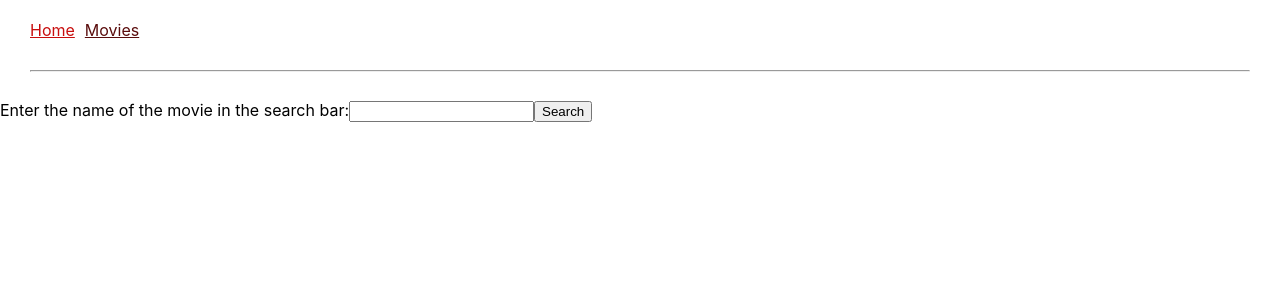
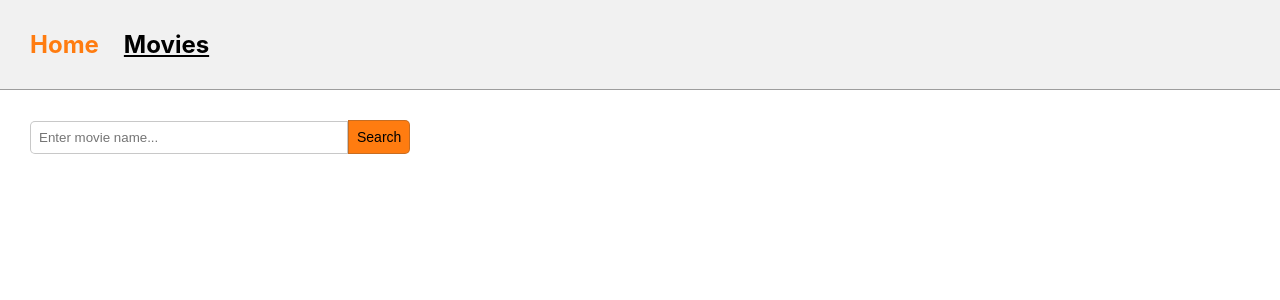
Before and after one commit to puerarongo/goit-react-hw-05-movies, a React (Create React App) app: page /movies in a window 1280 px wide. Shown: the top 300 px of the page. Built offline with nearby package versions, Linux system fonts and the light colour scheme.

Commit message:
add styles-1

```diff
--- a/src/components/homePage/HomePage.jsx
+++ b/src/components/homePage/HomePage.jsx
@@ -1,7 +1,7 @@
 import React, { useState, useEffect } from "react";
 import { Link } from "react-router-dom";
 import { trendingFilms } from "api/movieSearcher";
-//import styles from "./HomePage.module.css";
+import styles from "./HomePage.module.css";
 
 const HomePage = () => {
     const [film, setFilm] = useState([]);
@@ -18,16 +18,19 @@ const HomePage = () => {
 
 
     return (
-        <>
-            <h1>Trending today</h1>
-            <ul>
+        <div className={styles.container}>
+            <h1 className={styles.header}>Trending today</h1>
+            <ul className={styles.trends}>
                 {film.length > 0 && (
                     film.map(({ id, title }) => {
-                        return <li key={id}><Link to={`movies/${id}`}>{title}</Link></li>})
+                        return <li className={styles.movie__item} key={id}>
+                            <Link className={styles.movie__link} to={`movies/${id}`}>{title}</Link>
+                        </li>
+                    })
                     )
                 }
             </ul>
-        </>
+        </div>
     );
 };
 
--- a/src/components/homePage/HomePage.module.css
+++ b/src/components/homePage/HomePage.module.css
@@ -0,0 +1,33 @@
+.container {
+    padding: 0 30px;
+}
+
+.header {
+    font-size: 30px;
+    font-weight: 700;
+    color: rgb(255, 124, 16);
+    margin-bottom: 30px;
+}
+
+.trends {
+    list-style: square;
+}
+
+.movie__item {
+    margin-bottom: 10px;
+    color: rgb(255, 124, 16);
+}
+
+
+.movie__link {
+    font-size: 18px;
+    font-weight: 500;
+    color: rgb(0, 0, 0);
+
+    cursor: pointer;
+    text-decoration: none;
+}
+
+.movie__link:hover {
+    color: rgb(255, 124, 16);
+}
--- a/src/components/moviesPage/MoviesPage.jsx
+++ b/src/components/moviesPage/MoviesPage.jsx
@@ -1,12 +1,10 @@
 import React, { useState } from 'react';
 import { Link } from "react-router-dom";
-//import styles from "./MoviesPage.module.css";
+import styles from "./MoviesPage.module.css";
+import homePageStyles from "../homePage/HomePage.module.css";
 
 const MoviesPage = ({submit, films}) => {
     const [value, setValue] = useState("");
-
-    // const match = useMatch("/movies").pattern.path
-    // console.log(match)
 
     const inputHandler = e => {
         const { value } = e.currentTarget;
@@ -20,19 +18,19 @@ const MoviesPage = ({submit, films}) => {
     };
 
     return (
-        <div>
-            <form onSubmit={submitHandler}>
+        <div className={styles.container}>
+            <form className={styles.form} cnSubmit={submitHandler}>
                 <label>
-                    Enter the name of the movie in the search bar:
-                    <input type="text" value={value} onChange={inputHandler}></input>
+                    <input className={styles.form__input} placeholder="Enter movie name..."
+                        type="text" value={value} onChange={inputHandler}></input>
                 </label>
-                <button type="submit">Search</button>
+                <button className={styles.form__button} type="submit">Search</button>
             </form>
-            <ul>
+            <ul className={homePageStyles.trends}>
                 {films.length > 0 && (
                     films.map(({ id, title }) => {
-                        return <li key={id}>
-                            <Link to={`${id}`} >{title}</Link>
+                        return <li key={id} className={homePageStyles.movie__item}>
+                            <Link to={`${id}`} className={homePageStyles.movie__link} >{title}</Link>
                         </li>
                     })
                 )}
--- a/src/components/moviesPage/MoviesPage.module.css
+++ b/src/components/moviesPage/MoviesPage.module.css
@@ -0,0 +1,30 @@
+.container {
+    padding: 0 30px;
+}
+
+.form {
+    margin-bottom: 30px;
+}
+
+.form__input {
+    padding: 8px;
+    width: 300px;
+    border: 1px solid rgba(75, 75, 75, 30%);
+    border-radius: 5px 0 0 5px;
+}
+
+.form__button {
+    font-size: 14px;
+    font-weight: 400;
+    color: rgb(0, 0, 0);
+    background-color: rgb(255, 124, 16);
+    border: 1px solid rgba(75, 75, 75, 30%);
+    border-radius: 0 5px 5px 0;
+
+    padding: 8px;
+    cursor: pointer;
+}
+
+.form__button:hover {
+    background-color:rgb(219, 100, 3);;
+}
--- a/src/components/navigation/Navigation.jsx
+++ b/src/components/navigation/Navigation.jsx
@@ -6,7 +6,7 @@ const Navigation = () => {
         <nav className={styles.nav}>
             <NavLink to="/" className={({ isActive }) => isActive ? styles.active__link : styles.link}>Home</NavLink>
             <NavLink to="movies" className={({ isActive }) => isActive ? styles.active__link : styles.link}>Movies</NavLink>
-            <hr />
+
         </nav>
     );
 };
--- a/src/components/navigation/Navigation.module.css
+++ b/src/components/navigation/Navigation.module.css
@@ -1,18 +1,25 @@
 .nav {
-    padding: 20px 30px;
+    padding: 30px;
+    font-size: 24px;
+    font-weight: 700;
+    background-color: rgb(241, 241, 241);
+    border-bottom: 1px solid rgba(75, 75, 75, 50%);
+
+    margin-bottom: 30px;
 }
 
 .link:not(:last-child),
 .active__link:not(:last-child) {
-    margin-right: 10px;
+    margin-right: 25px;
 }
 
 .link {
-    color: rgb(200, 14, 14);
+    color: rgb(255, 124, 16);
     cursor: pointer;
+    text-decoration: none;
 }
 
 .active__link {
-    color: rgb(90, 12, 12);
+    color: rgb(0, 0, 0);
     cursor: pointer;
 }
```
